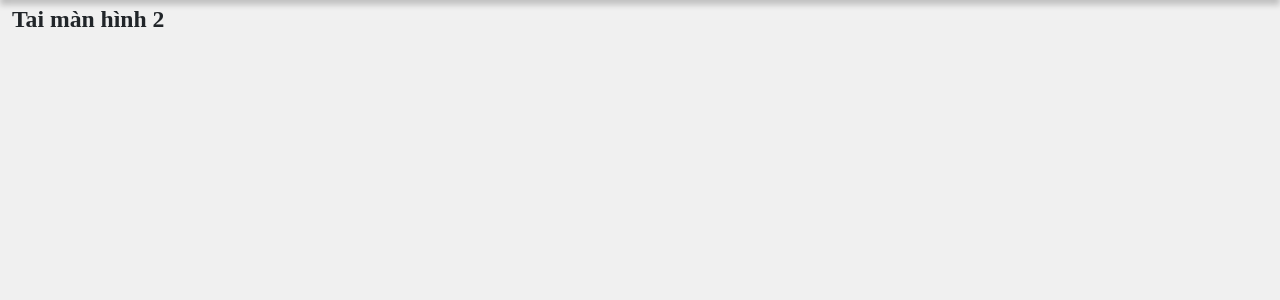
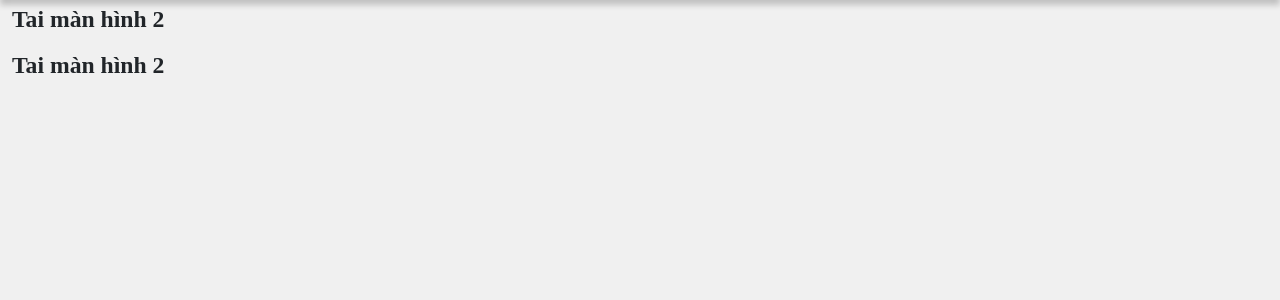
Before and after one commit to nguyenductai29/python_flask, a Flask app: page /order_manager in a window 1280 px wide. Shown: the part 60-360 px from the top of the page. Run offline with Flask 2, Linux system fonts and the light colour scheme; some libraries are stand-ins or nearby versions.

Commit message:
test commit

```diff
--- a/templates/views/order_manager_screen/index.html
+++ b/templates/views/order_manager_screen/index.html
@@ -4,4 +4,5 @@
 
 {% block content %}
     <h1>Tai màn hình 2</h1>
+    <h1>Tai màn hình 2</h1>
 {% endblock %}
```
